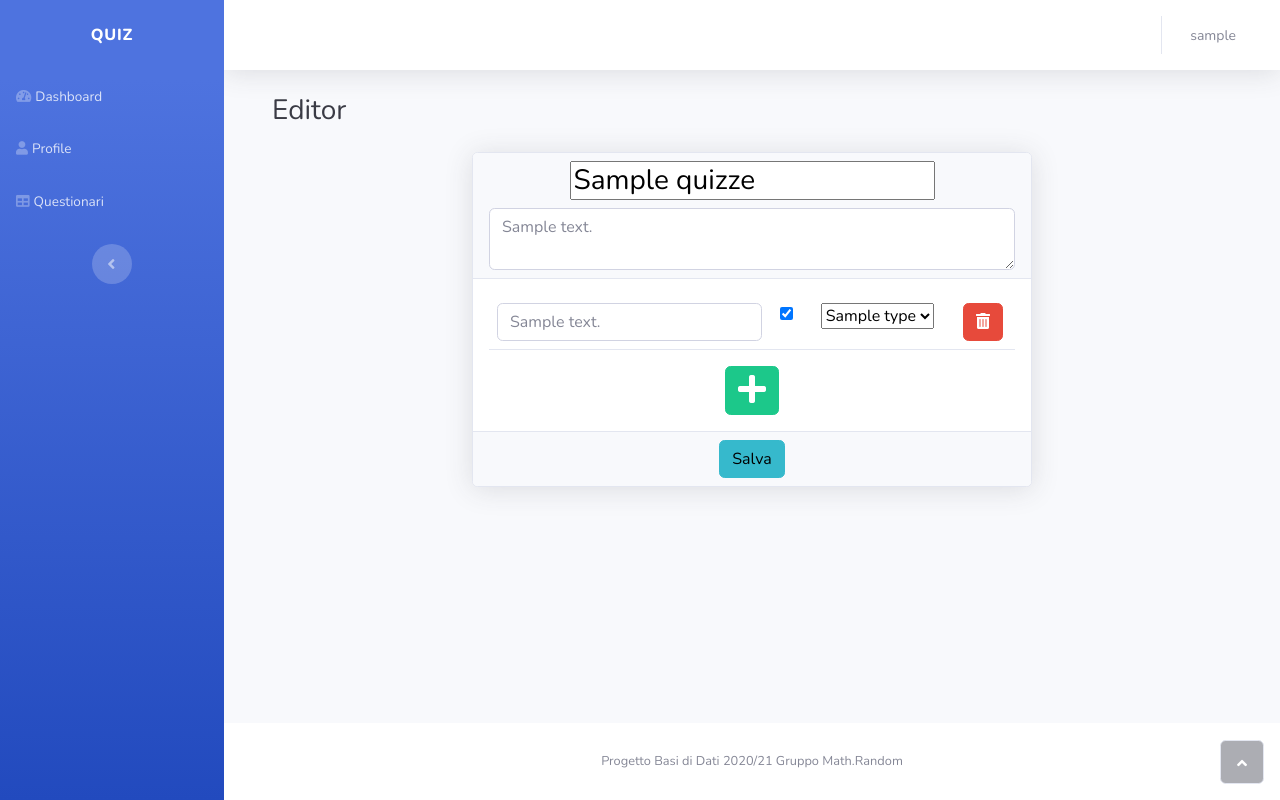
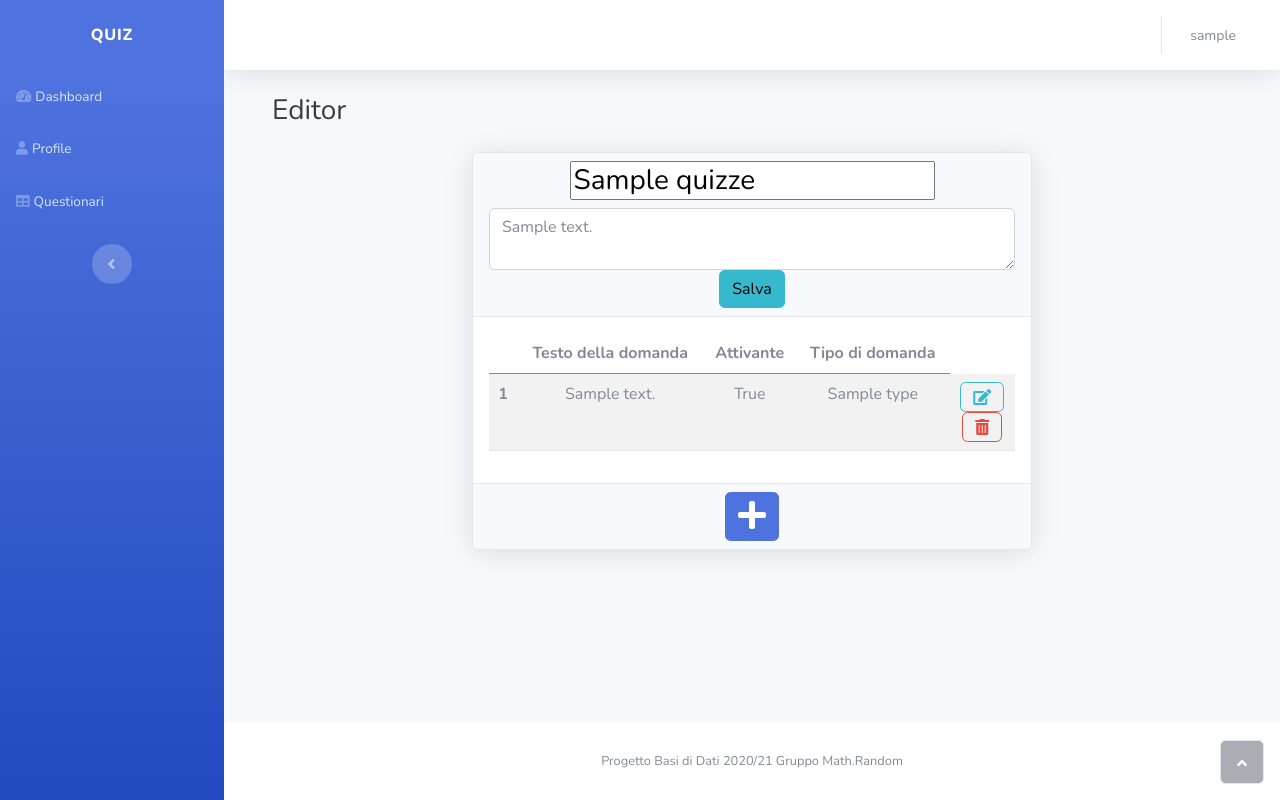
Before and after one commit to 874449/Progetto-BD-2021, a Flask app: page /quiz/editor/1 in a window 1280 px wide. Run offline with Flask 2, Linux system fonts and the light colour scheme; a user stored in the database is signed in; tables that the repository leaves empty hold one stand-in row (values such as "Sample post"); some libraries are stand-ins or nearby versions.

Commit message:
Refactoring of editor view
È stato rimosso lo script javascript in favore di più viste che gestiscono l'aggiunta e la cancellazione delle domande. A fianco di ogni domanda è possibile cambiarne i parametri aprendo un nuovo editor con l'iconcina 'edit' dove si potranno scegliere le risposte predefinite se si tratta di domanda a scelta

```diff
--- a/app/quiz/forms.py
+++ b/app/quiz/forms.py
@@ -8,15 +8,13 @@ from .. import db
 
 
 # QUIZ CREATION
-'''dropdown_question_types = [
-    ('1', 'Aperta'),
-    ('2', 'Aperta obbligatoria'),
-    ('3', 'A scelta singola'),
-    ('4', 'A scelta multipla'),
-    ('5', 'Numerica a interi'),
-    ('6', 'Numerica floating point'),
-    ('7', 'Data')
-]'''
+''' at the moment in DB:
+dropdown_question_types:
+    ('1', 'Aperta')
+    ('2', 'A scelta multipla')
+    ('3', 'A scelta singola')
+    ('4', 'Numerica a interi')
+'''
 
 '''
 Concept:
@@ -25,7 +23,7 @@ per scegliere quale tipo di domanda fare e poi viene aggiunto il tipo corretto a
 '''
 
 
-class Question(Form):
+class Question(FlaskForm):
     text = StringField('Domanda', validators=[Required()])
     type_id = QuerySelectField('type',
                                validators=[Required()],
@@ -35,12 +33,19 @@ class Question(Form):
     # category_id = QuerySelectField('Tag',
     #                               query_factory=lambda: CategoriaDomanda.query.all(),
     #                               get_label='name')
+    submit = SubmitField('Crea')
+
+
+class EditForm(FlaskForm):
+    text = StringField('Testo')
+    activant = BooleanField('Attivante')
+    activable = BooleanField('Attivabile')
 
 
 class EditorForm(FlaskForm):
     title = StringField('Titolo')
     description = TextAreaField('Descrizione')
-    questions = FieldList(FormField(Question, default=lambda: Question()), min_entries=1)
+    # questions = FieldList(FormField(Question, default=lambda: Question()), min_entries=1)
     submit = SubmitField('Salva')
 
 
@@ -51,10 +56,6 @@ class NewQuestionnaire(FlaskForm):
 
 
 # QUESTIONS
-class MandatoryQuestionForm(Question):
-    question = StringField('Domanda', validators=[Required()])
-
-
 class OpenQuestionForm(FlaskForm):
     answer = TextAreaField('Email', validators=[Required(), Length(1, 64)])
     remember_me = BooleanField('Keep me logged in')
--- a/app/quiz/views.py
+++ b/app/quiz/views.py
@@ -1,6 +1,6 @@
-from flask import render_template, request, flash, redirect, url_for
+from flask import render_template, request, flash, redirect, url_for, abort
 from flask_login import login_required, current_user
-from .forms import Question, EditorForm, OpenQuestionForm, MandatoryQuestionForm
+from .forms import Question, EditorForm, EditForm
 from . import quiz
 from ..models import *
 from .. import db, moment
@@ -11,46 +11,57 @@ from .. import db, moment
 def editor(edit_id):
     # queries
     current_quiz = Questionario.query.filter_by(id=edit_id).first()
-    questions = Domanda.query.filter_by(quiz_id=edit_id).all()
-
-    if not questions:
-        db.session.add(Domanda(text='', type_id=1, activant=False, quiz_id=edit_id))
-        db.session.commit()
+    tipi_domanda = TipologiaDomanda.query.all()
 
     # forms
     question = Question()
     editor_form = EditorForm(obj=current_quiz)
 
+    if question.validate_on_submit():
+        domanda = Domanda(text=question.text.data, type_id=question.type_id.data.id,
+                          activant=question.activant.data, quiz_id=edit_id)
+        db.session.add(domanda)
+        db.session.commit()
+        flash('Nuova domanda creata', 'success')
+        return redirect(url_for('quiz.editor', edit_id=current_quiz.id))
+
     if editor_form.validate_on_submit():
-        # editor_form.populate_obj(current_quiz)  --- it doesn't work
-        current_quiz.title = editor_form.title.data
-        current_quiz.description = editor_form.description.data
-        i = 0
-        max_len = len(current_quiz.questions.all())
-        for elem in editor_form.questions.data:
-            if i < max_len:
-                setattr(current_quiz.questions[i], 'text', elem['text'])
-                setattr(current_quiz.questions[i], 'type_id', str(elem['type_id']))
-                setattr(current_quiz.questions[i], 'activant', elem['activant'])
-                i = i + 1
-            else:
-                domanda = Domanda(text=elem['text'],
-                                  type_id=str(elem['type_id']),
-                                  activant=elem['activant'],
-                                  quiz_id=edit_id)
-                db.session.add(domanda)
-
+        editor_form.populate_obj(current_quiz)
         db.session.commit()
         flash("Saved changes", 'success')
 
     return render_template('editor.html', editor_form=editor_form,
-                           form=question, current_quiz=current_quiz)
+                           form=question, current_quiz=current_quiz, tipi_domanda=tipi_domanda)
+
+
+@quiz.route('/editor/<quiz_id>/<question_id>', methods=['GET', 'POST'])
+@login_required
+def edit_question(quiz_id, question_id):
+    current_question = Domanda.query.filter_by(id=question_id)
+    form = EditForm(obj=current_question)
+    if form.validate_on_submit():
+        return redirect(url_for('quiz.edit_question', quiz_id=quiz_id, question_id=question_id))
+    return render_template('question_editor.html', form=form, current_question=current_question)
+
+
+@quiz.route('/delete/<domanda_id>', methods=['POST'])
+@login_required
+def delete(domanda_id):
+    query1 = Domanda.query.filter_by(id=domanda_id).first()
+    query2 = Questionario.query.filter_by(id=query1.quiz_id).first()
+    if query1 and query2 and current_user.id == query2.author_id:
+        db.session.delete(query1)
+        db.session.commit()
+        flash('Domanda rimossa', 'success')
+        return redirect(url_for('quiz.editor', edit_id=query1.quiz_id))
+    else:
+        flash('Operazione invalida', 'danger')
+        abort(403)
 
 
 @quiz.route('/view/<questionnaire_id>', methods=['GET', 'POST'])
 def render(questionnaire_id):
     # query
     current_quiz = Questionario.query.filter_by(id=questionnaire_id).first()
-    quiz_questions = Domanda.query.filter_by(quiz_id=questionnaire_id).all()
 
     return render_template('visualize.html')
--- a/app/templates/editor.html
+++ b/app/templates/editor.html
@@ -3,6 +3,7 @@
 {% block title %}Editor{% endblock %}
 
 {% block page_content %}
+
     <div class="container-fluid">
         <!-- FLASH ERRORI -->
         <div class="row mx-auto">
@@ -22,38 +23,89 @@
             </div>
         </div>
 
+    <!--
+        Refactoring del quiz editor:
+            al click sull'editor viene visualizzata la lista delle domande con il titolo e la descrizione editabili
+            per ogni domanda c'è il pulsante edit che reindirizza a una pagina per fare l'editing della domanda
+            per ogni domanda c'è il pulsante per cancellarla
+            alla fine della pagina il pulsante '+' fa apparire un modal per creare la domanda.
+    -->
+
+        <!-- new qiestion Modal -->
+        <div class="modal fade" id="newQuestion" tabindex="-1" aria-labelledby="exampleModalLabel" aria-hidden="true">
+            <div class="modal-dialog modal-dialog-centered">
+                <div class="modal-content">
+                    <div class="modal-header">
+                        <h5 class="modal-title" id="exampleModalLabel">Nuovo quiz</h5>
+                        <button type="button" class="btn-close" data-bs-dismiss="modal" aria-label="Close"></button>
+                    </div>
+                    <form action="" method="POST" role="form" class="user">
+                        <div class="modal-body">
+                            {{ form.hidden_tag() }}
+                            {{ form.text(class='form-text form-control', placeholder='Testo della domanda') }}
+                            <hr>
+                            {{ form.type_id(class='form-select') }}
+                            <hr>
+                            {{ form.activant.label }} {{ form.activant(class='form-check-inline') }}
+                        </div>
+                        <div class="modal-footer">
+                            <button type="button" class="btn btn-secondary" data-bs-dismiss="modal">Annulla</button>
+                            {{ form.submit(class='btn btn-primary') }}
+                        </div>
+                    </form>
+                </div>
+            </div>
+        </div>
+        <!-- end Modal -->
+
         <!-- EDITOR -->
         <div class="page-header align-items-center mb-4">
             <h3 class="text-dark mb-0">Editor</h3>
         </div>
-        <form method="POST">
-            {{ form.csrf_token }}
             <div class="card shadow mb-4 text-center col-md-7 mx-auto">
                 <div class="card-header">
+                    <form method="POST">
                     {{ editor_form.hidden_tag() }}
                     <h3>{{ editor_form.title(class='form-input') }}</h3>
                     {{ editor_form.description(class='form-control') }}
+                    {{ editor_form.submit(class="btn btn-info") }}
+                    </form>
                 </div>
                 <div class="card-body" data-toggle="fieldset" id="question-fieldset">
-                    <table class="table">
-                        {% for dom in editor_form.questions %}
-                            <tr data-toggle="fieldset-entry">
-                                <td>{{ dom.text(class='form-control form-input', placeholder='Scrivi una domanda...') }}</td>
-                                <td>{{ dom.activant }}</td>
-                                <td>{{ dom.type_id }}</td>
-                                <td><button class="btn btn-danger" type="button" data-toggle="fieldset-remove-row" id="question-{{loop.index0}}-remove"><i class="fas fa-trash-alt"></i></button></td>
+                    <table class="table table-hover table-striped">
+                        <thead>
+                            <tr>
+                                <th scope="col"></th>
+                                <th scope="col">Testo della domanda</th>
+                                <th scope="col">Attivante</th>
+                                <th scope="col">Tipo di domanda</th>
                             </tr>
-                        {% endfor %}
+                        </thead>
+                        <tbody>
+                            {% for domanda in current_quiz.questions %}
+                                <tr data-toggle="fieldset-entry">
+                                    <th scope="row">{{ loop.index0 + 1 }}</th>
+                                    <td>{{ domanda.text }}</td>
+                                    <td>{{ domanda.activant }}</td>
+                                    <td>{{ tipi_domanda[domanda.type_id - 1].name }}</td>
+                                    <td>
+                                        <form id="edit-question" method="POST" action="{{ url_for('quiz.edit_question', question_id=domanda.id, quiz_id=current_quiz.id) }}">
+                                            <button type="submit" class="btn btn-outline-info fas fa-edit"></button>
+                                        </form>
+                                        <form id="delete-question" method="POST" action="{{ url_for('quiz.delete', domanda_id=domanda.id) }}">
+                                            <button type="submit" class="btn btn-outline-danger fas fa-trash-alt"></button>
+                                        </form>
+                                    </td>
+                                <!-- <td><a href=""><button class="btn btn-danger" type="button" data-toggle="fieldset-remove-row" id="question-{{loop.index0}}-remove"><i class="fas fa-trash-alt"></i></button></td>-->
+                                </tr>
+                            {% endfor %}
+                        </tbody>
                     </table>
-                    <button type="button" class="btn btn-success" data-toggle="fieldset-add-row" data-target="#question-fieldset"><i class="fas fa-plus fa-2x text-white"></i></button>
+                    <!--<button type="button" class="btn btn-success" data-toggle="fieldset-add-row" data-target="#question-fieldset"><i class="fas fa-plus fa-2x text-white"></i></button>-->
                 </div>
                 <div class="card-footer">
-                    {{ editor_form.submit(class="btn btn-info") }}
+                    <button type="button" class="btn btn-primary" data-bs-toggle="modal" data-bs-target="#newQuestion"><i class="fas fa-plus fa-2x text-white"></i></button>
                 </div>
             </div>
-        </form>
     </div>
-    {% block script_part %}
-        <script src="{{ url_for('static', filename='js/editor.js') }}"></script>
-    {% endblock %}
 {% endblock %}
```
Also changed, not shown: app/templates/question_editor.html (added, +10 -0 lines).
